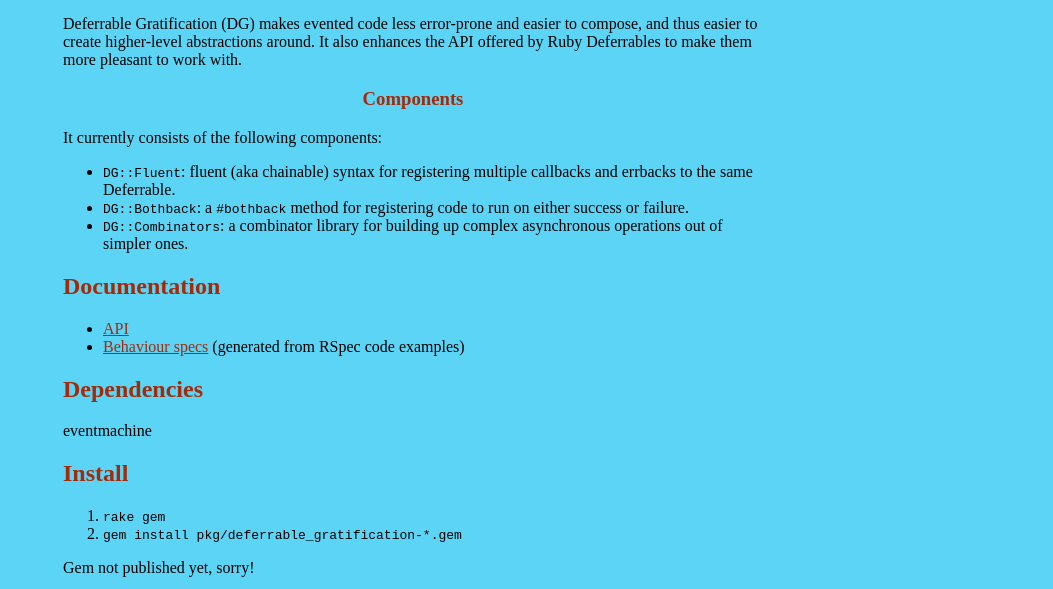
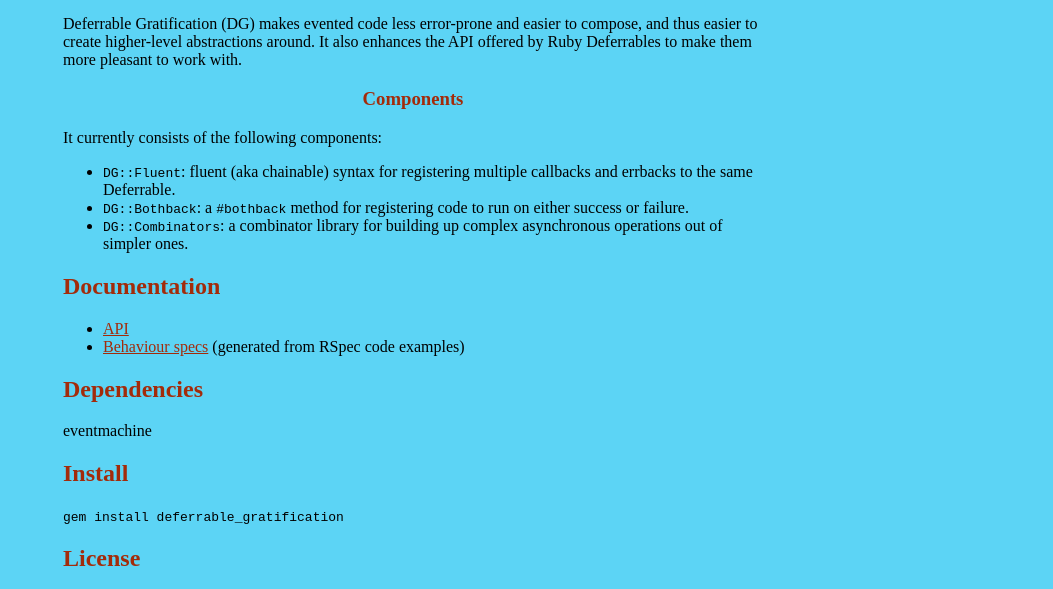
Before and after one commit to samstokes/deferrable_gratification, a plain HTML site: page index.html in a window 1280 px wide. Shown: the part 335-924 px from the top of the page, without its empty margins (227-1280 px from the left). Drawn offline with Linux system fonts and the light colour scheme.

Commit message:
Add 'gem install' instructions to index.html now gem is published

```diff
--- a/index.html
+++ b/index.html
@@ -97,11 +97,7 @@
       <h2>Dependencies</h2>
       <p>eventmachine</p>
       <h2>Install</h2>
-      <ol>
-        <li><tt>rake gem</tt></li>
-        <li><tt>gem install pkg/deferrable_gratification-*.gem</tt></li>
-      </ol>
-      <p>Gem not published yet, sorry!</p>
+      <p><tt>gem install deferrable_gratification</tt></p>
       <h2>License</h2>
       <p>MIT</p>
       <h2>Authors</h2>
```
